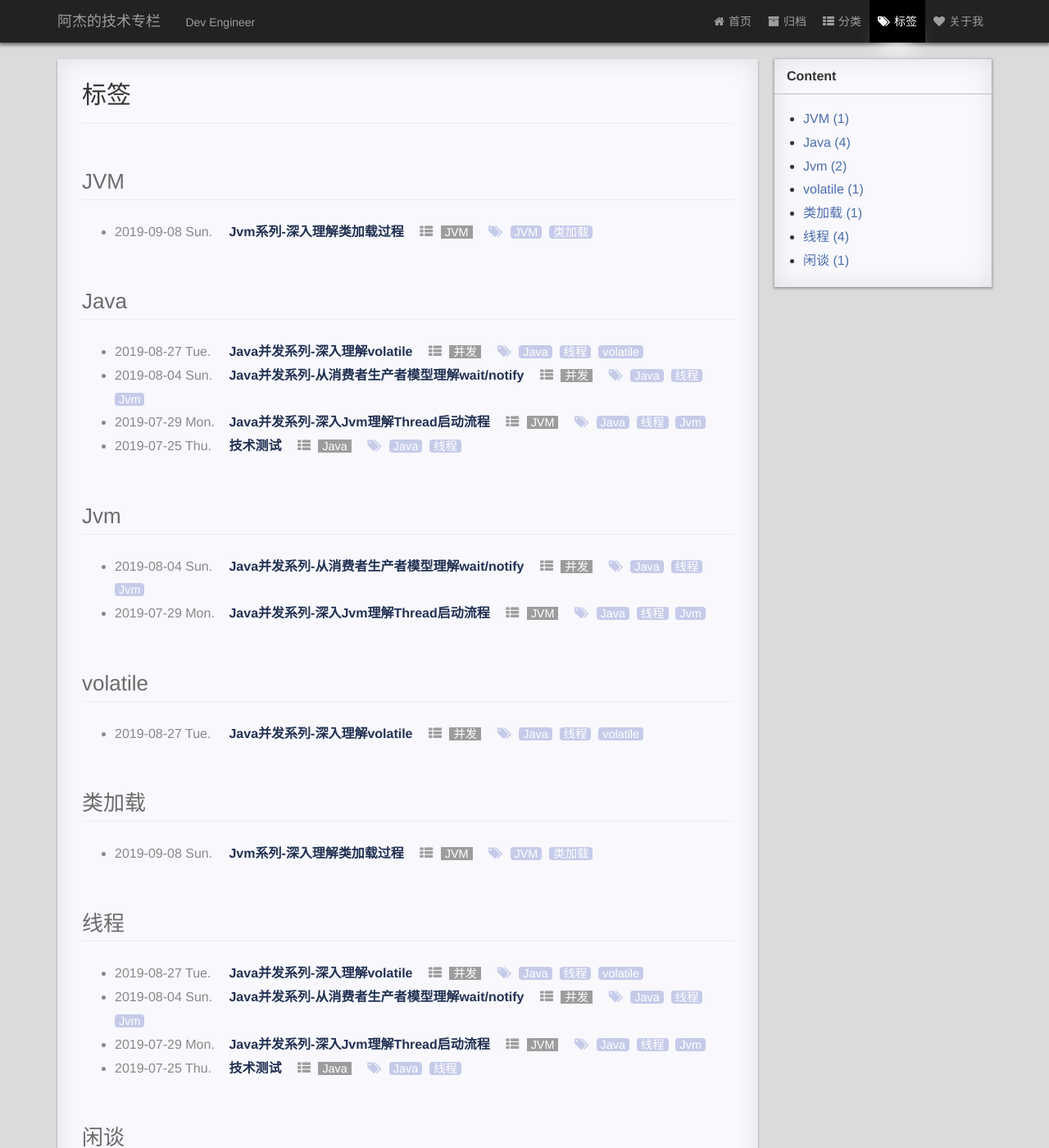
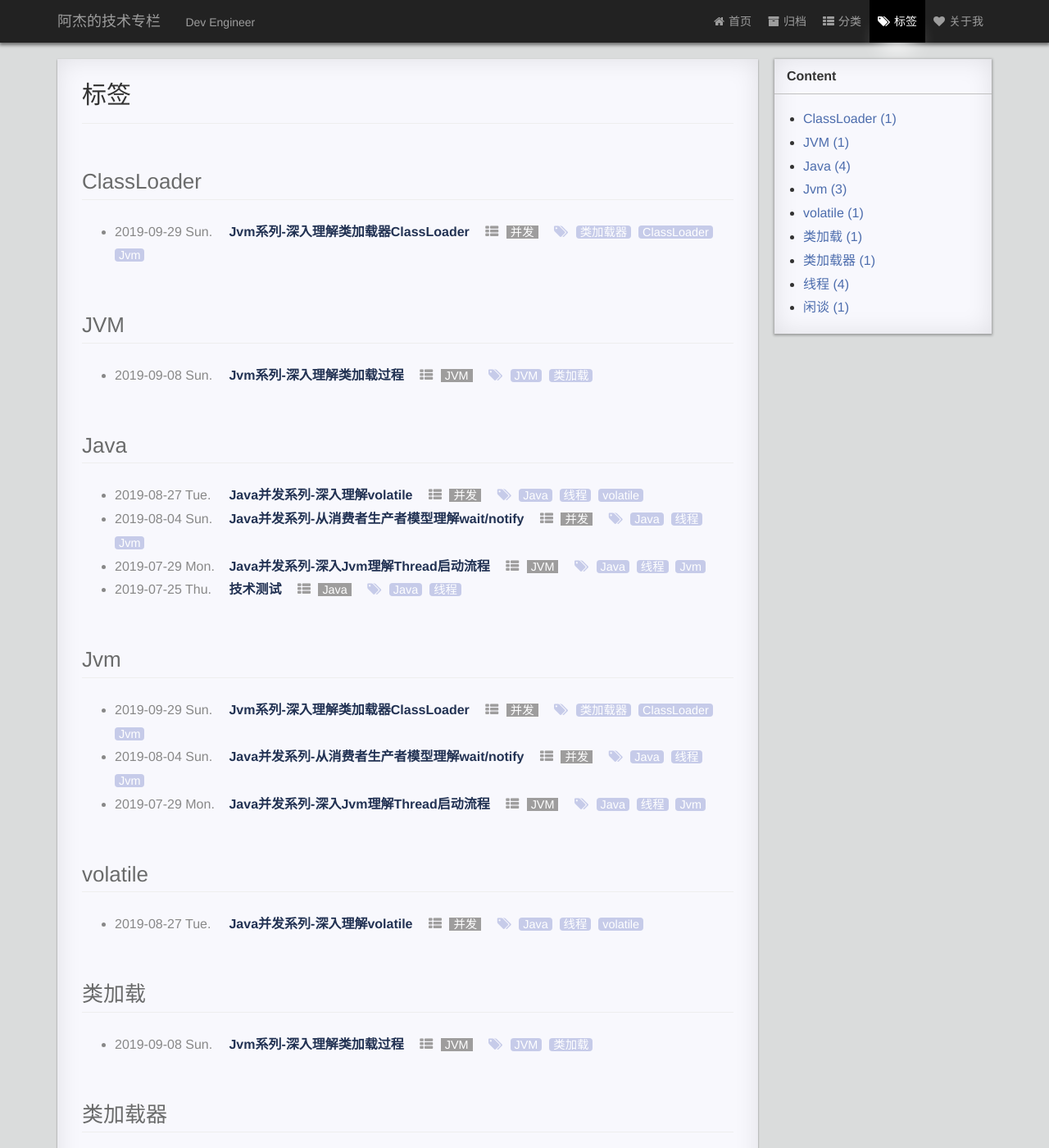
Before and after one commit to jie3615/jie3615.github.io, a Jekyll site: the page built from page/2tags.html, in a window 1280 px wide and 1400 px high. Shown: the whole window at 82% size. Built offline with Jekyll 4.4.1, drawn with Linux system fonts in a browser that asks for light colours; comment, search, counter and statistics services are not loaded; a style sheet for code colours, icons or effects is not loaded; some of the changed lines change nothing that is shown; some of the changed text lies outside the part shown.

Commit message:
classloader-sourceCode

````diff
--- a/_config.yml
+++ b/_config.yml
@@ -16,7 +16,7 @@ permalink: /:year/:month/:day/:title/
 # other links
 # twitter_username:
 # facebook_username:
-#github_username:  jie3615
+github_username:  jie3615
 email: 11jkyj@sina.com
 weibo_username: 11为梦想而生
 # zhihu_username:
--- /dev/null
+++ b/_posts/2019-09-29-Jvm-classLoader-sourcecode.md
@@ -0,0 +1,289 @@
+---
+layout: post
+title:  "Jvm系列-深入理解类加载器ClassLoader"
+date:   2019-09-29 20:06:06
+categories: 并发
+tags: 类加载器 ClassLoader Jvm
+---
+
+[TOC]
+
+
+
+## 类加载器的种类
+
+1. 根类/启动类加载器
+2. 扩展类加载器
+3. 系统类/应用类加载器
+4. 用户自己定义的类加载器
+5. 线程上下文类加载器
+
+前三种是默认的三种类加载器，他们分别负责加载不同路径下的class文件；如下：
+
+
+
+
+
+```java
+
+Bootstrap 加载路径：
+file:/C:/Program%20Files/Java/jdk1.8.0_162/jre/lib/resources.jar
+file:/C:/Program%20Files/Java/jdk1.8.0_162/jre/lib/rt.jar
+file:/C:/Program%20Files/Java/jdk1.8.0_162/jre/lib/sunrsasign.jar
+file:/C:/Program%20Files/Java/jdk1.8.0_162/jre/lib/jsse.jar
+file:/C:/Program%20Files/Java/jdk1.8.0_162/jre/lib/jce.jar
+file:/C:/Program%20Files/Java/jdk1.8.0_162/jre/lib/charsets.jar
+file:/C:/Program%20Files/Java/jdk1.8.0_162/jre/lib/jfr.jar
+file:/C:/Program%20Files/Java/jdk1.8.0_162/jre/classes/
+ExtClassLoader 加载路径：
+sun.misc.Launcher$ExtClassLoader@6d6f6e28
+file:/C:/Program%20Files/Java/jdk1.8.0_162/jre/lib/ext/access-bridge-64.jar
+file:/C:/Program%20Files/Java/jdk1.8.0_162/jre/lib/ext/cldrdata.jar
+file:/C:/Program%20Files/Java/jdk1.8.0_162/jre/lib/ext/dnsns.jar
+file:/C:/Program%20Files/Java/jdk1.8.0_162/jre/lib/ext/jaccess.jar
+file:/C:/Program%20Files/Java/jdk1.8.0_162/jre/lib/ext/jfxrt.jar
+file:/C:/Program%20Files/Java/jdk1.8.0_162/jre/lib/ext/localedata.jar
+file:/C:/Program%20Files/Java/jdk1.8.0_162/jre/lib/ext/nashorn.jar
+file:/C:/Program%20Files/Java/jdk1.8.0_162/jre/lib/ext/sunec.jar
+file:/C:/Program%20Files/Java/jdk1.8.0_162/jre/lib/ext/sunjce_provider.jar
+file:/C:/Program%20Files/Java/jdk1.8.0_162/jre/lib/ext/sunmscapi.jar
+file:/C:/Program%20Files/Java/jdk1.8.0_162/jre/lib/ext/sunpkcs11.jar
+file:/C:/Program%20Files/Java/jdk1.8.0_162/jre/lib/ext/zipfs.jar
+SystemClassLoader 加载路径：
+sun.misc.Launcher$AppClassLoader@18b4aac2
+file:/C:/Program%20Files/Java/jdk1.8.0_162/jre/lib/charsets.jar
+file:/C:/Program%20Files/Java/jdk1.8.0_162/jre/lib/deploy.jar
+file:/C:/Program%20Files/Java/jdk1.8.0_162/jre/lib/ext/access-bridge-64.jar
+file:/C:/Program%20Files/Java/jdk1.8.0_162/jre/lib/ext/cldrdata.jar
+file:/C:/Program%20Files/Java/jdk1.8.0_162/jre/lib/ext/dnsns.jar
+file:/C:/Program%20Files/Java/jdk1.8.0_162/jre/lib/ext/jaccess.jar
+file:/C:/Program%20Files/Java/jdk1.8.0_162/jre/lib/ext/jfxrt.jar
+file:/C:/Program%20Files/Java/jdk1.8.0_162/jre/lib/ext/localedata.jar
+file:/C:/Program%20Files/Java/jdk1.8.0_162/jre/lib/ext/nashorn.jar
+file:/C:/Program%20Files/Java/jdk1.8.0_162/jre/lib/ext/sunec.jar
+file:/C:/Program%20Files/Java/jdk1.8.0_162/jre/lib/ext/sunjce_provider.jar
+file:/C:/Program%20Files/Java/jdk1.8.0_162/jre/lib/ext/sunmscapi.jar
+file:/C:/Program%20Files/Java/jdk1.8.0_162/jre/lib/ext/sunpkcs11.jar
+file:/C:/Program%20Files/Java/jdk1.8.0_162/jre/lib/ext/zipfs.jar
+file:/C:/Program%20Files/Java/jdk1.8.0_162/jre/lib/javaws.jar
+file:/C:/Program%20Files/Java/jdk1.8.0_162/jre/lib/jce.jar
+file:/C:/Program%20Files/Java/jdk1.8.0_162/jre/lib/jfr.jar
+file:/C:/Program%20Files/Java/jdk1.8.0_162/jre/lib/jfxswt.jar
+file:/C:/Program%20Files/Java/jdk1.8.0_162/jre/lib/jsse.jar
+file:/C:/Program%20Files/Java/jdk1.8.0_162/jre/lib/management-agent.jar
+file:/C:/Program%20Files/Java/jdk1.8.0_162/jre/lib/plugin.jar
+file:/C:/Program%20Files/Java/jdk1.8.0_162/jre/lib/resources.jar
+file:/C:/Program%20Files/Java/jdk1.8.0_162/jre/lib/rt.jar
+file:/F:/gitPro/java_study/out/production/java_study/
+file:/F:/gitPro/java_study/lib/mysql-connector-java-5.1.44.jar
+file:/F:/gitPro/java_study/lib/junit-4.8.2.jar
+file:/D:/Program%20Files/JetBrains/IntelliJ%20IDEA%202017.3.5/lib/idea_rt.jar
+sun.misc.Launcher$AppClassLoader@18b4aac2
+414493378
+
+```
+
+其中  file:/F:/gitPro/java_study/out/production/java_study/ 是我项目的classpath；
+
+## 什么是双亲委派
+
+在加载某个类的时候，首先交给父类去加载，依次递归，如果成功加载了，就返回。没有成功加载就由自己去加载；
+
+### 双亲委派的好处？
+
+- 可以避免同一个类被重复加载
+
+- 保证Java核心类的安全
+
+-  保证Java核心类库不被自定义类加载器所破坏
+
+  自定义类加载器可以打破双亲委派模型，下面提供一个自定义的类加载器，有兴趣的同学可以去我的github仓库中订阅，可以看到更多的关于类加载器的小案例；
+
+  ```java
+  package jvm.classloaderProcessed;
+
+  import java.io.*;
+
+  /**
+   * @author: wyj
+   * @date: 2019/9/21
+   * @description:
+   */
+  public class LoaderTest5 extends ClassLoader {
+
+      private String classLoaderName;
+      private final String fileExtension = ".class";
+      private String path;
+
+      public void setPath(String path) {
+          this.path = path;
+      }
+
+      public LoaderTest5(String classLoaderName){
+          super();//使用系统类加载器作为当前类的父类委托加载器
+          this.classLoaderName = classLoaderName;
+      }
+
+      public LoaderTest5(ClassLoader classLoader,String classLoaderName){
+          super(classLoader);//使用自定义的类加载器作为当前类的父类委托加载器
+          this.classLoaderName = classLoaderName;
+      }
+
+      private byte[] loadClassData(String name ){
+          InputStream inputStream = null;
+          ByteArrayOutputStream baos = null;
+          byte [] bytes = null;
+
+          try{
+              //this.classLoaderName = this.classLoaderName.replace(".","\\");
+              name = name.replace(".","\\");//将包名里边的"."替换为路径分隔符
+              inputStream = new FileInputStream(new File(this.path + name + this.fileExtension));//文件来自于加载路径path下的包里边的class文件
+              baos = new ByteArrayOutputStream();
+              int ch = 0;
+              while (-1 !=(ch = inputStream.read())){
+                  baos.write(ch);
+              }
+              bytes = baos.toByteArray();
+          }catch (Exception e){
+              e.printStackTrace();
+          }finally {
+              try{
+                  inputStream.close();
+                  baos.close();
+              }catch (Exception e){
+                  e.printStackTrace();
+              }
+          }
+          return bytes;
+      }
+
+      @Override
+      protected Class<?> findClass(String className) throws ClassNotFoundException {
+          System.out.println("findClass invoked "+className);
+          System.out.println(" this.classLoaderName : "+ this.classLoaderName);
+          byte [] data = loadClassData(className);//中间调用子类的findClass方法
+          return defineClass(className,data,0,data.length);
+      }
+
+      public static void main(String[] args) throws Exception {
+          LoaderTest5 myClassLoader = new LoaderTest5("myClassLoader");
+          myClassLoader.setPath("E:\\");
+
+
+         /* Class<?> clazz = myClassLoader.loadClass("beans.User");
+
+          System.out.println("class :"+clazz.hashCode());
+          // 需要有无参构造器
+          Object object = clazz.newInstance();
+          System.out.println(object.getClass().getClassLoader());
+          System.out.println(object);*/
+
+          System.out.println("###############################");
+          LoaderTest5 myClassLoader2 = new LoaderTest5(myClassLoader,"myClassLoader2"); // 传入父  classLoader 会由父类加载
+          myClassLoader2.setPath("E:\\");
+
+          Class<?> clazz2 = myClassLoader2.loadClass("beans.User");
+          System.out.println("class :"+clazz2.hashCode());
+          // 需要有无参构造器
+          Object object2 = clazz2.newInstance();
+          System.out.println(object2.getClass().getClassLoader());
+          System.out.println(object2);
+
+          System.out.println("#########################");
+          LoaderTest5 myClassLoader3 = new LoaderTest5( myClassLoader2,"myClassLoader3"); // 传入父classLoader 会由父类加载
+          myClassLoader3.setPath("E:\\");
+
+          Class<?> clazz3 = myClassLoader3.loadClass("beans.User");
+
+          System.out.println("class :"+clazz3.hashCode());
+          // 需要有无参构造器
+          Object object3 = clazz3.newInstance();
+          System.out.println(object3.getClass().getClassLoader());
+          System.out.println(object3);
+          /**
+           * 结果：###############################
+           findClass invoked beans.User
+           this.classLoaderName : myClassLoader
+           class :1173230247
+           jvm.classloaderProcessed.LoaderTest5@6d6f6e28
+           User{name='null', age=0}
+
+           Process finished with exit code 0
+           */
+      }
+
+      }
+  ```
+
+
+ClassLoader中getSystemClassLoader()是返回一个系统类加载器，他是遵循双亲委派机制的，接下来我们看看源码是怎么实现的？
+
+## 源码角度理解双亲委派模型
+
+```java
+initSystemClassLoader();
+sclSet 判断是否设置系统类加载器；，如果为假，没有设置那么继续，
+在判断scl是否为空，是一个双重判断；，如果不为空抛出异常
+通过Lanucher.getLauncher()
+这个方法没有开源，可以通过反编译查看
+首先是通过构造方法返回launcher;
+构造方法：首先创建扩展类加载器；
+            var1 = Launcher.ExtClassLoader.getExtClassLoader();
+            // 获取扩展类加载器读取目录；
+            final File[] var0 = getExtDirs();
+            // 根据系统属性读取
+             String var0 = System.getProperty("java.ext.dirs");
+      权限校验doPrivileged 返回run方法中的结果；extClassLoader
+      接下来创建AppClassLoader
+      this.loader = Launcher.AppClassLoader.getAppClassLoader(var1);
+      结果赋给Launcher的一个私有的成员变量loader;
+      对于Launcher的loader是赋值的系统类加载器；
+      getAppClassLoader(extClassLoader)
+      加载final String var1 = System.getProperty("java.class.path");
+      java.class.path中类；
+      final File[] var2 = var1 == null ? new File[0] : Launcher.getClassPath(var1);
+      获取路径下文件
+      return new Launcher.AppClassLoader(var1x, var0);
+      第二个参数是extClassLoader
+      AppClassLoader(URL[] var1, ClassLoader var2) {
+      super(var1, var2, Launcher.factory);
+      this.ucp.initLookupCache(this);
+      调用父类的构造函数
+      public URLClassLoader(URL[] urls, ClassLoader parent,URLStreamHandlerFactory factory)
+	 会把extClassLoader作为appClassLoder的父类；
+     回到Launcher的构造函数
+     Thread.currentThread().setContextClassLoader(this.loader);
+     把刚刚创建的系统类加载器传进去，为当前的执行线程设置一个上下文类加载器。就是上面的应用类加载器；
+     下面就是一些安全管理器相关的逻辑；
+     至此getSystemAppClassLoader完毕；
+     private static String bootClassPath = System.getProperty("sun.boot.class.path");这个是启动类加载器的路径；
+回到initSystemClassLoader()
+scl = l.getClassLoader();
+将上面创建的系统类加载器赋值给scl;
+scl = AccessController.doPrivileged(new SystemClassLoaderAction(scl));
+     SystemClassLoaderAction是ClassLoader的一个内部类，把scl传入给parent属性，
+     会执行其中的run方法，函数式接口
+     public ClassLoader run() throws Exception {
+   	 // 首先获取自定义的类加载器的属性
+    String cls = System.getProperty("java.system.class.loader");
+    // 如果为空，那就是我们没有配置系统类加载器，则直接返回；
+    if (cls == null) {
+        return parent;
+    }
+     // 否则用户自定义了系统类加载器，进行下面的逻辑处理
+     // 先获取cls对应的类对象，（自定义的类加载器）
+        获取构造方法，带一个classLoader.class类型的参数；
+    Constructor<?> ctor = Class.forName(cls, true, parent).getDeclaredConstructor(new Class<?>[] { ClassLoader.class });
+    通过 构造函数创建应用类加载器，把系统类加载器作为其双亲；
+    创建用户自定义的类加载器；
+    ClassLoader sys = (ClassLoader) ctor.newInstance(
+        new Object[] { parent });
+        // 设置线程上下文类加载器为自定义类加载
+    Thread.currentThread().setContextClassLoader(sys);
+    返回自定义类加载器；
+    return sys;
+}
+最后经过异常处理，返回sclSet = true; 系统类加载器设置成功的标志；
+```
+---
+  本文版权归作者本人拥有，欢迎转载，但未经作者同意必须保留此段声明，且在文章页面明显位置给出原文连接，否则保留追究法律责任的权利。
````
